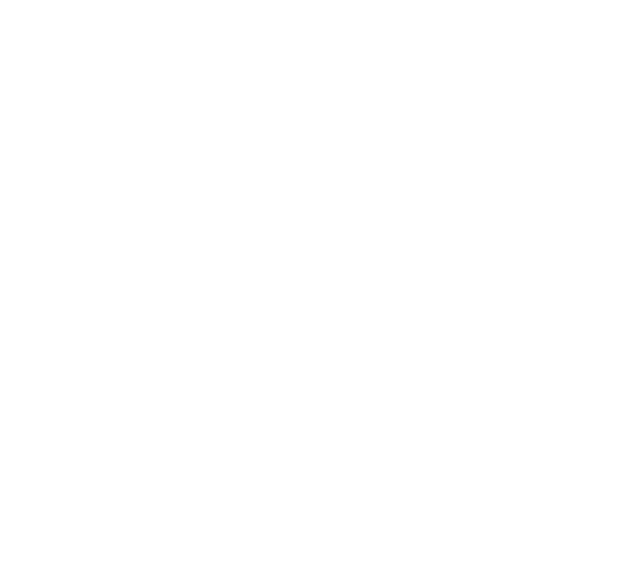
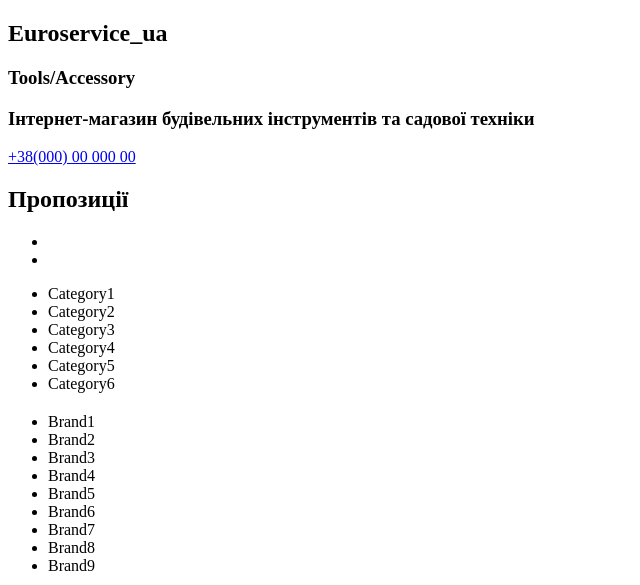
Before and after one commit to Mishka56/Es_Ua, a plain HTML site: page index.html in a window 1280 px wide. Shown: the top 585 px of the page, without its empty margins (0-640 px from the left). Drawn offline with Linux system fonts and the light colour scheme.

Commit message:
Finish first based skelet for general title

```diff
--- a/index.html
+++ b/index.html
@@ -14,6 +14,59 @@
 
 <main>
 
+	<section class="section-about-us">
+
+<h2 class="about-us-name">Euroservice_ua</h2>
+<h3>Tools/Accessory</h3>
+<h3>Інтернет-магазин будівельних інструментів та садової техніки</h3>
+<a class="phone-about-us" href="tel:+380000000000">+38(000) 00 000 00</a>
+
+	</section>
+
+	<section class="section-season-banner">
+		<h2 class="title-season-banner">Пропозиції</h2>
+		<ul class="season-banner-list">
+			<li class="season-banner-item">
+
+			</li>
+
+			<li class="season-banner-item">
+
+			</li>
+		</ul>
+	</section>
+
+<section class="section-category">
+
+	<ul class="general-category-list">
+		<li class="general-category-item">Category1</li>
+		<li class="general-category-item">Category2</li>
+		<li class="general-category-item">Category3</li>
+		<li class="general-category-item">Category4</li>
+		<li class="general-category-item">Category5</li>
+		<li class="general-category-item">Category6</li>
+	</ul>
+
+</section>
+
+<section class="section-brands">
+<h2 class="title-brands"></h2>
+<ul class="brands-list">
+	<li class="brands-item">Brand1</li>
+	<li class="brands-item">Brand2</li>
+	<li class="brands-item">Brand3</li>
+	<li class="brands-item">Brand4</li>
+	<li class="brands-item">Brand5</li>
+	<li class="brands-item">Brand6</li>
+	<li class="brands-item">Brand7</li>
+	<li class="brands-item">Brand8</li>
+	<li class="brands-item">Brand9</li>
+</ul>
+
+<a class="all-brands-button" href="">Показати всі</a>
+
+</section>
+
 </main>
 
 <footer>
```
Also changed, not shown: .prettierrc.json (added).
